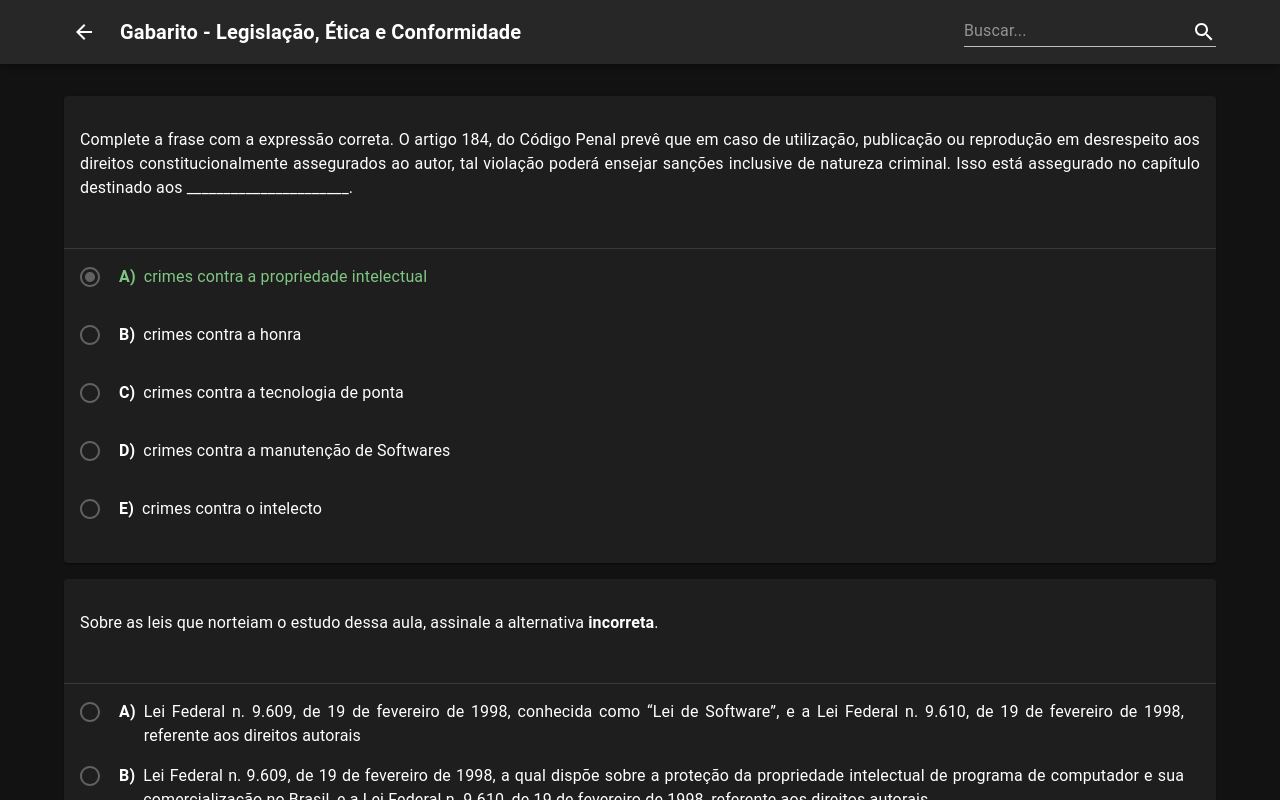
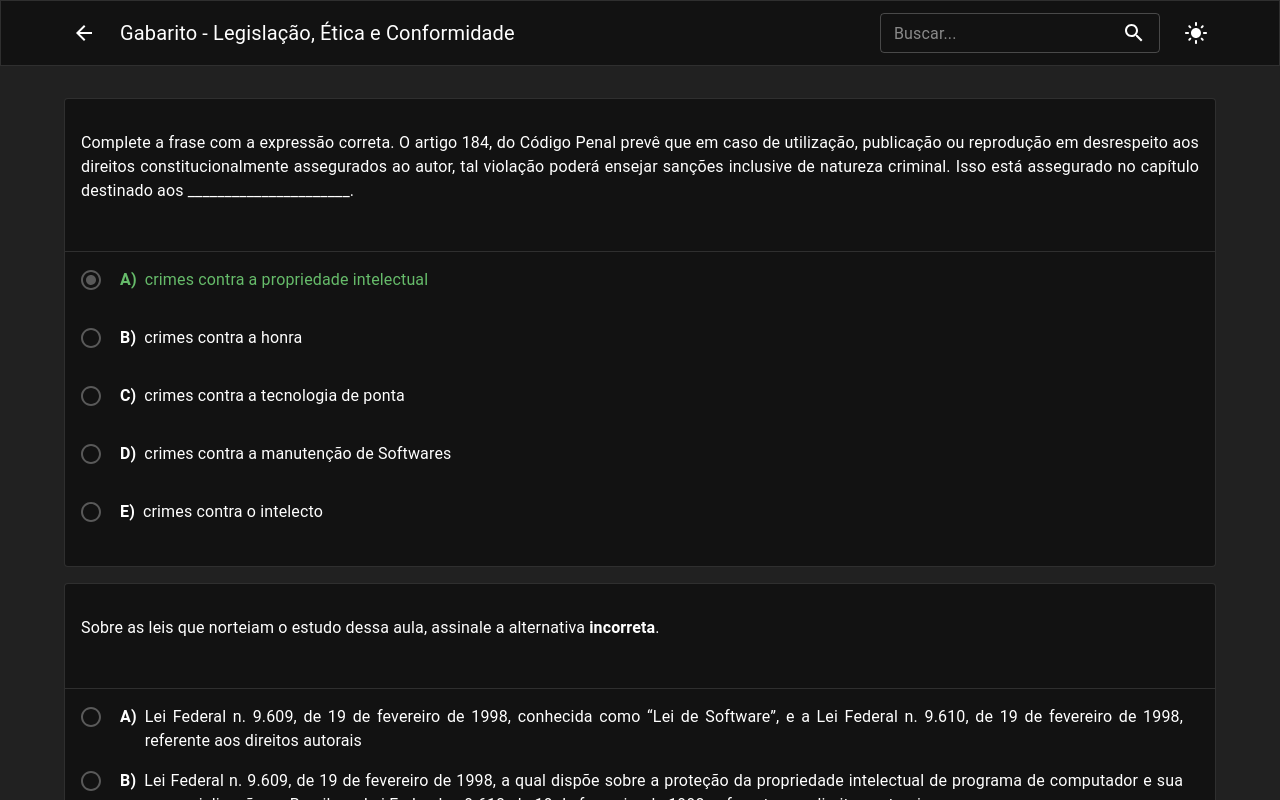
Before and after one commit to samuelnovaes/uninter-questions, a React (Vite) app: page /#/answers/1d3cbad7-8eb9-4303-86c0-6e81f78f1c86 in a window 1280 px wide. Shown: the top 800 px of the page. Built offline with nearby package versions, Linux system fonts and the light colour scheme.

Commit message:
toggle dark theme

```diff
--- /dev/null
+++ b/src/GlobalProvider.jsx
@@ -0,0 +1,39 @@
+import { createContext, useState } from 'react';
+import repository from '../repository.json';
+import { ThemeProvider } from '@emotion/react';
+import { CssBaseline } from '@mui/material';
+import { darkTheme, lightTheme } from './theme';
+
+export const GlobalContext = createContext([]);
+
+const GlobalProvider = ({ children }) => {
+  const [isDark, setIsDark] = useState(!localStorage.lightTheme);
+
+  const toggleDarkTheme = () => {
+    const value = !isDark;
+    if(value) {
+      delete localStorage.lightTheme;
+    }
+    else {
+      localStorage.lightTheme = 'true';
+    }
+    setIsDark(value);
+  };
+
+  return (
+    <GlobalContext.Provider
+      value={{
+        subjects: repository,
+        isDark,
+        toggleDarkTheme
+      }}
+    >
+      <ThemeProvider theme={isDark ? darkTheme : lightTheme}>
+        <CssBaseline />
+        {children}
+      </ThemeProvider>
+    </GlobalContext.Provider>
+  );
+};
+
+export default GlobalProvider;
--- a/src/components/Header.jsx
+++ b/src/components/Header.jsx
@@ -1,14 +1,15 @@
 import styled from '@emotion/styled';
-import { ArrowBack } from '@mui/icons-material';
-import { AppBar, Container, IconButton, Toolbar } from '@mui/material';
+import { ArrowBack, DarkMode, LightMode } from '@mui/icons-material';
+import { AppBar, Box, Container, IconButton, Toolbar } from '@mui/material';
+import { useContext } from 'react';
 import { Link } from 'react-router-dom';
+import { GlobalContext } from '../GlobalProvider';
 
 const Title = styled.div`
   flex: 1;
   white-space: nowrap;
   overflow: hidden;
   text-overflow: ellipsis;
-  font-weight: bold;
   font-size: 20px;
   margin: ${(props) => props.hasMargin ? '0 16px' : '0'};
   @media (width <= 728px) {
@@ -16,8 +17,16 @@ const Title = styled.div`
   }
 `;
 
-const Header = ({ title, backButton, extend }) => (
-  <AppBar position='sticky'>
+const Header = ({ title, backButton, extend }) => {
+  const { isDark, toggleDarkTheme } = useContext(GlobalContext);
+
+  return (
+    <AppBar
+      position='sticky'
+      elevation={0}
+      variant='outlined'
+      color='inherit'
+    >
       <Toolbar
         sx={{
           paddingX: '0 !important'
@@ -35,10 +44,21 @@ const Header = ({ title, backButton, extend }) => (
             </Link>
           )}
           <Title hasMargin={!!backButton}>{title}</Title>
+          <Box
+            display='flex'
+            alignItems='center'
+            gap={2}
+          >
             {extend}
+            <IconButton onClick={toggleDarkTheme}>
+              {isDark && <LightMode />}
+              {!isDark && <DarkMode />}
+            </IconButton>
+          </Box>
         </Container>
       </Toolbar>
     </AppBar>
   );
+};
 
 export default Header;
--- a/src/components/Progress.jsx
+++ b/src/components/Progress.jsx
@@ -1,5 +1,7 @@
 import { useTheme } from '@emotion/react';
 import { Box, CircularProgress, Typography } from '@mui/material';
+import { useContext } from 'react';
+import { GlobalContext } from '../GlobalProvider';
 
 const progressContainerSX = {
   position: 'absolute',
@@ -14,6 +16,7 @@ const progressContainerSX = {
 const Progress = ({ rightAnswers, total }) => {
   const theme = useTheme();
   const percentage = Math.round((parseInt(rightAnswers) / parseInt(total)) * 100);
+  const {isDark} = useContext(GlobalContext);
 
   return (
     <Box sx={{
@@ -26,7 +29,7 @@ const Progress = ({ rightAnswers, total }) => {
           variant='determinate'
           size={200}
           value={100}
-          sx={{ color: theme.palette.grey[800] }}
+          sx={{ color: theme.palette.grey[isDark ? 800 : 100] }}
         />
       </Box>
       <Box sx={progressContainerSX}>
--- a/src/components/Question.jsx
+++ b/src/components/Question.jsx
@@ -23,16 +23,16 @@ const Question = ({
 
   const getOptionColor = (name) => {
     if(name === rightValue && (finished || readOnly)) {
-      return theme.palette.success.light;
+      return theme.palette.success.main;
     }
     if(finished && name === value && name !== rightValue) {
-      return theme.palette.error.light;
+      return theme.palette.error.main;
     }
     return theme.palette.text.primary;
   };
 
   return (
-    <Card>
+    <Card variant='outlined'>
       <CardContent>
         {question.description.map((text, i) => (
           <Fragment key={i}>
--- a/src/components/SearchField.jsx
+++ b/src/components/SearchField.jsx
@@ -1,6 +1,6 @@
 import styled from '@emotion/styled';
 import { Search } from '@mui/icons-material';
-import { Dialog, DialogContent, IconButton, Input, InputAdornment } from '@mui/material';
+import { Dialog, DialogContent, IconButton, InputAdornment, OutlinedInput } from '@mui/material';
 import { useEffect, useState } from 'react';
 import DialogClose from './DialogClose';
 
@@ -29,7 +29,7 @@ const SearchField = ({ onChange }) => {
   return (
     <>
       <DesktopSearch>
-        <Input
+        <OutlinedInput
           placeholder='Buscar...'
           size='small'
           onChange={(event) => setValue(event.target.value)}
@@ -48,7 +48,8 @@ const SearchField = ({ onChange }) => {
       </MobileSearch>
       <Dialog open={openDialog} onClose={() => setOpenDialog(false)}>
         <DialogContent>
-          <Input
+          <OutlinedInput
+            size='small'
             placeholder='Buscar...'
             onChange={(event) => setValue(event.target.value)}
             value={value}
--- a/src/main.jsx
+++ b/src/main.jsx
@@ -1,18 +1,13 @@
 import { StrictMode } from 'react';
 import { createRoot } from 'react-dom/client';
 import { RouterProvider } from 'react-router-dom';
-import { CssBaseline, ThemeProvider } from '@mui/material';
-import RepositoryProvider from './providers/RepositoryProvider';
 import router from './router';
-import theme from './theme';
+import GlobalProvider from './GlobalProvider';
 
 createRoot(document.getElementById('root')).render(
   <StrictMode>
-    <ThemeProvider theme={theme}>
-      <CssBaseline />
-      <RepositoryProvider>
-        <RouterProvider router={router} />
-      </RepositoryProvider>
-    </ThemeProvider>
+    <GlobalProvider>
+      <RouterProvider router={router} />
+    </GlobalProvider>
   </StrictMode>
 );
--- a/src/pages/Answers.jsx
+++ b/src/pages/Answers.jsx
@@ -1,15 +1,15 @@
 import { useParams } from 'react-router-dom';
 import Header from '../components/Header';
 import { useContext, useState } from 'react';
-import { RepositoryContext } from '../providers/RepositoryProvider';
 import textMatch from '../utils/textMatch';
 import { Container } from '@mui/material';
 import Question from '../components/Question';
 import QuestionsContainer from '../components/QuestionsContainer';
 import SearchField from '../components/SearchField';
+import { GlobalContext } from '../GlobalProvider';
 
 const Answers = () => {
-  const subjects = useContext(RepositoryContext);
+  const { subjects } = useContext(GlobalContext);
   const { subjectId } = useParams();
   const subject = subjects.find((subject) => subject.id === subjectId);
   const [questions, setQuestions] = useState(subject.questions);
--- a/src/pages/Exam.jsx
+++ b/src/pages/Exam.jsx
@@ -1,6 +1,5 @@
 import { useContext, useState } from 'react';
 import { useParams } from 'react-router-dom';
-import { RepositoryContext } from '../providers/RepositoryProvider';
 import shuffleArray from '../utils/shuffleArray';
 import Header from '../components/Header';
 import { Button, Container, Dialog, DialogContent } from '@mui/material';
@@ -8,9 +7,10 @@ import QuestionsContainer from '../components/QuestionsContainer';
 import Question from '../components/Question';
 import Progress from '../components/Progress';
 import DialogClose from '../components/DialogClose';
+import { GlobalContext } from '../GlobalProvider';
 
 const Exam = () => {
-  const subjects = useContext(RepositoryContext);
+  const { subjects } = useContext(GlobalContext);
   const { subjectId } = useParams();
   const subject = subjects.find((subject) => subject.id === subjectId);
   const [questions] = useState(shuffleArray(subject.questions, 10));
--- a/src/pages/Subjects.jsx
+++ b/src/pages/Subjects.jsx
@@ -1,14 +1,14 @@
 import { useContext, useState } from 'react';
 import Header from '../components/Header';
-import { RepositoryContext } from '../providers/RepositoryProvider';
 import { Button, Card, CardActions, CardContent, Container, Divider, Typography } from '@mui/material';
 import textMatch from '../utils/textMatch';
 import { Link } from 'react-router-dom';
 import SearchField from '../components/SearchField';
 import QuestionsContainer from '../components/QuestionsContainer';
+import { GlobalContext } from '../GlobalProvider';
 
 const SubjectsPage = () => {
-  const allSubjects = useContext(RepositoryContext);
+  const { subjects: allSubjects } = useContext(GlobalContext);
   const [subjects, setSubjects] = useState(allSubjects);
 
   const onSearch = (text) => {
@@ -24,7 +24,7 @@ const SubjectsPage = () => {
       <Container sx={{ py: 4 }}>
         <QuestionsContainer>
           {subjects.map((subject) => (
-            <Card key={subject.id}>
+            <Card key={subject.id} variant='outlined'>
               <CardContent>
                 <p>{subject.subject}</p>
                 <Typography variant='caption' component='p'>{subject.questions.length} questões</Typography>
--- a/src/providers/RepositoryProvider.jsx
+++ /dev/null
@@ -1,14 +0,0 @@
-import { createContext } from 'react';
-import repository from '../../repository.json';
-
-export const RepositoryContext = createContext([]);
-
-const RepositoryProvider = ({ children }) => {
-  return (
-    <RepositoryContext.Provider value={repository}>
-      {children}
-    </RepositoryContext.Provider>
-  );
-};
-
-export default RepositoryProvider;
--- a/src/theme.js
+++ b/src/theme.js
@@ -1,9 +1,19 @@
-import { createTheme } from '@mui/material';
+import { colors, createTheme } from '@mui/material';
 
-const theme = createTheme({
+export const darkTheme = createTheme({
   palette: {
-    mode: 'dark'
+    mode: 'dark',
+    background: {
+      default: colors.grey[900]
+    }
   }
 });
 
-export default theme;
+export const lightTheme = createTheme({
+  palette: {
+    mode: 'light',
+    background: {
+      default: colors.grey[100]
+    }
+  }
+});
```
Lines whose indentation alone changed are shown as unchanged.
